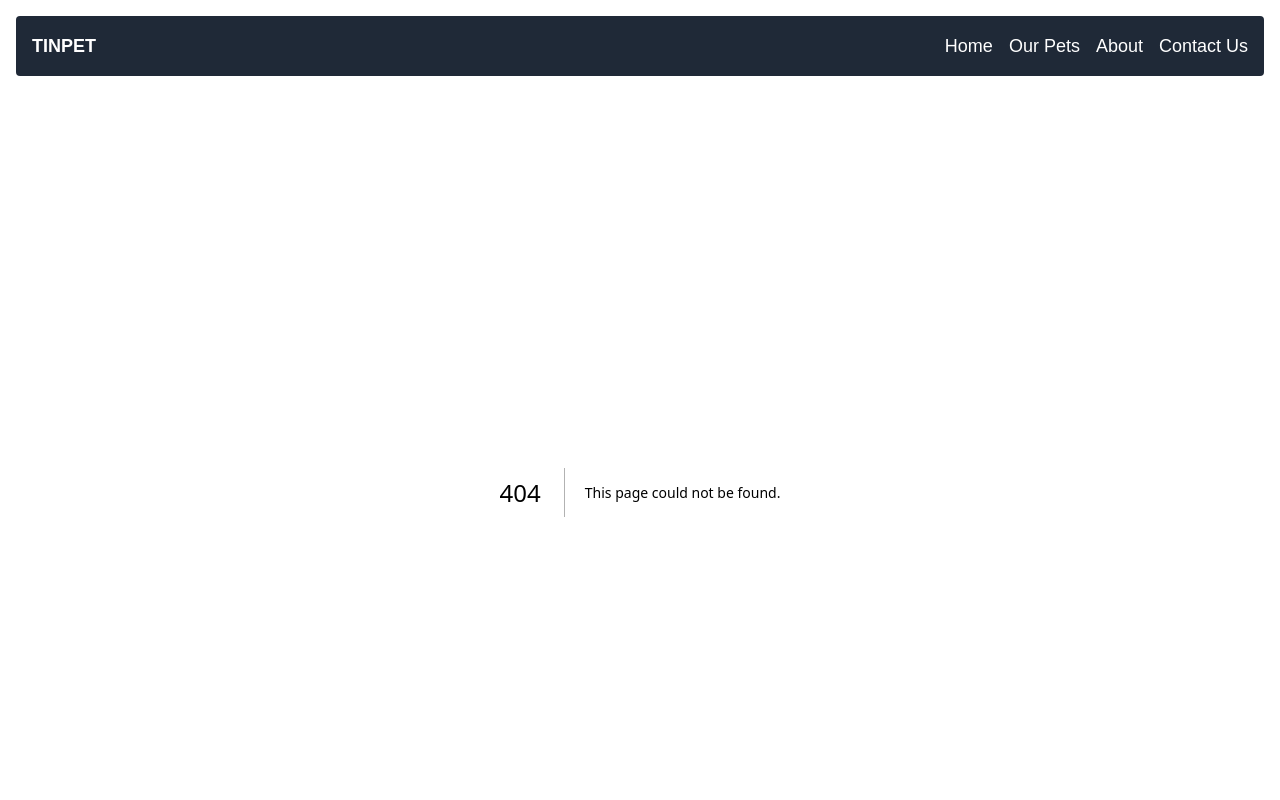
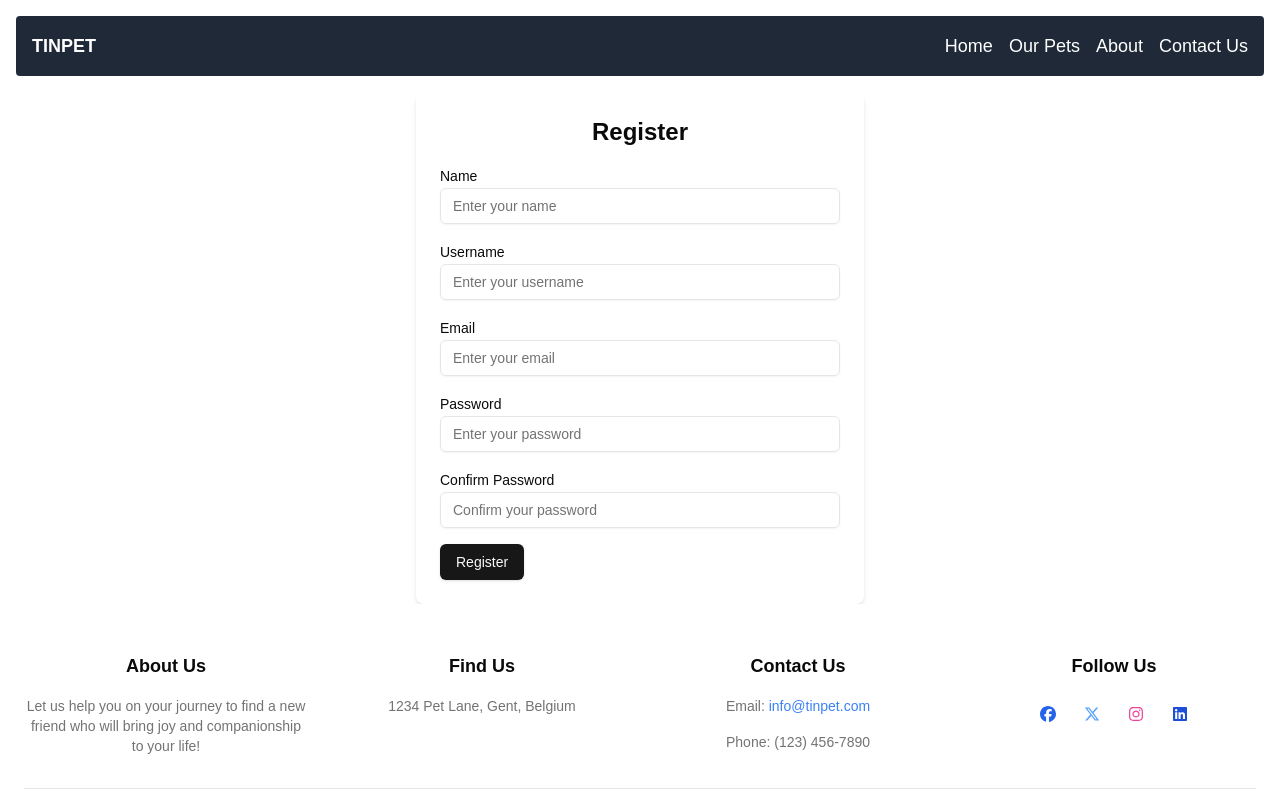
Before and after one commit to vanaspereneefje/Tinpets, a Next.js app: page /register in a window 1280 px wide. Before the commit this address had no page. Shown: the top 800 px of the page. Built offline with nearby package versions, Linux system fonts and the light colour scheme.

Commit message:
Pull other branches changes and add the register page

```diff
--- /dev/null
+++ b/app/register/page.jsx
@@ -0,0 +1,131 @@
+'use client';
+
+import { useState } from "react";
+import { Button } from "@/components/ui/button";
+import { Input } from "@/components/ui/input";
+import { Label } from "@/components/ui/label";
+import { useRouter } from 'next/navigation';
+
+const RegisterPage = () => {
+  const [errorMessage, setErrorMessage] = useState(null);
+  const [successMessage, setSuccessMessage] = useState(null);
+  const [password, setPassword] = useState('');
+  const [confirmPassword, setConfirmPassword] = useState('');
+  const router = useRouter();
+
+
+  const onSubmit = async (data) => {
+    const { name, username, email, password } = data;
+
+    if (password !== confirmPassword) {
+      setErrorMessage("Passwords do not match.");
+      return;
+    }
+    //TODO: check if works properly
+    try {
+      const response = await fetch('/api/v1/register', {
+        method: 'POST',
+        headers: { 'Content-Type': 'application/json' },
+        body: JSON.stringify({ name, username, email, password }),
+        credentials: 'include', //allow cookies from BE
+      });
+
+      const result = await response.json();
+
+      if (response.ok) {
+        setSuccessMessage(result.message || "Registration successful!");
+        document.cookie = `token=${result.token}; Path=/; HttpOnly; Secure; SameSite=Strict; Max-Age=${14 * 24 * 60 * 60}`;
+        setTimeout(() => router.push('/login'), 2000);
+      } else {
+        setErrorMessage(result.message || "Registration failed.");
+      }
+    } catch (err) {
+      setErrorMessage("An error occurred while trying to register.");
+      console.error(err);
+    }
+  };
+
+  return (
+    <div className="max-w-md mx-auto p-6 bg-white rounded-lg shadow-md">
+      <h2 className="text-2xl font-semibold mb-4 text-center">Register</h2>
+
+      {successMessage && (
+        <div className="p-4 mb-4 bg-green-100 text-green-800 rounded">{successMessage}</div>
+        )}
+      {errorMessage && (
+        <div className="p-4 mb-4 bg-red-100 text-red-800 rounded">{errorMessage}</div>
+        )}
+
+      <form onSubmit={(e) => {
+        e.preventDefault();
+        const formData = new FormData(e.target);
+        const formObj = Object.fromEntries(formData.entries());
+        onSubmit(formObj);
+      }}>
+
+        <div className="mb-4">
+          <Label htmlFor="name">Name</Label>
+          <Input
+            id="name"
+            name="name"
+            placeholder="Enter your name"
+            required
+          />
+        </div>
+
+        <div className="mb-4">
+          <Label htmlFor="username">Username</Label>
+          <Input
+            id="username"
+            name="username"
+            placeholder="Enter your username"
+            required
+          />
+        </div>
+
+        <div className="mb-4">
+          <Label htmlFor="email">Email</Label>
+          <Input
+            id="email"
+            name="email"
+            type="email"
+            placeholder="Enter your email"
+            required
+          />
+        </div>
+
+        <div className="mb-4">
+          <Label htmlFor="password">Password</Label>
+          <Input
+            id="password"
+            name="password"
+            type="password"
+            placeholder="Enter your password"
+            value={password}
+            onChange={(e) => setPassword(e.target.value)}
+            required
+          />
+        </div>
+
+        <div className="mb-4">
+          <Label htmlFor="confirmPassword">Confirm Password</Label>
+          <Input
+            id="confirmPassword"
+            name="confirmPassword"
+            placeholder="Confirm your password"
+            type="password"
+            value={confirmPassword}
+            onChange={(e) => setConfirmPassword(e.target.value)}
+            required
+          />
+        </div>
+
+        <Button type="submit">
+          Register
+        </Button>
+      </form>
+    </div>
+  );
+};
+
+export default RegisterPage;
--- /dev/null
+++ b/components/ui/input.jsx
@@ -0,0 +1,19 @@
+import * as React from "react"
+
+import { cn } from "@/lib/utils"
+
+const Input = React.forwardRef(({ className, type, ...props }, ref) => {
+  return (
+    (<input
+      type={type}
+      className={cn(
+        "flex h-9 w-full rounded-md border border-input bg-transparent px-3 py-1 text-base shadow-sm transition-colors file:border-0 file:bg-transparent file:text-sm file:font-medium file:text-foreground placeholder:text-muted-foreground focus-visible:outline-none focus-visible:ring-1 focus-visible:ring-ring disabled:cursor-not-allowed disabled:opacity-50 md:text-sm",
+        className
+      )}
+      ref={ref}
+      {...props} />)
+  );
+})
+Input.displayName = "Input"
+
+export { Input }
--- /dev/null
+++ b/components/ui/label.jsx
@@ -0,0 +1,18 @@
+"use client"
+
+import * as React from "react"
+import * as LabelPrimitive from "@radix-ui/react-label"
+import { cva } from "class-variance-authority";
+
+import { cn } from "@/lib/utils"
+
+const labelVariants = cva(
+  "text-sm font-medium leading-none peer-disabled:cursor-not-allowed peer-disabled:opacity-70"
+)
+
+const Label = React.forwardRef(({ className, ...props }, ref) => (
+  <LabelPrimitive.Root ref={ref} className={cn(labelVariants(), className)} {...props} />
+))
+Label.displayName = LabelPrimitive.Root.displayName
+
+export { Label }
--- a/package.json
+++ b/package.json
@@ -11,6 +11,7 @@
   "dependencies": {
     "@radix-ui/react-accordion": "^1.2.1",
     "@radix-ui/react-dialog": "^1.1.2",
+    "@radix-ui/react-label": "^2.1.0",
     "@radix-ui/react-navigation-menu": "^1.2.1",
     "@radix-ui/react-separator": "^1.1.0",
     "@radix-ui/react-slot": "^1.1.0",
```
Also changed, not shown: 1 other file (tests, documents, lock files or other folders).
